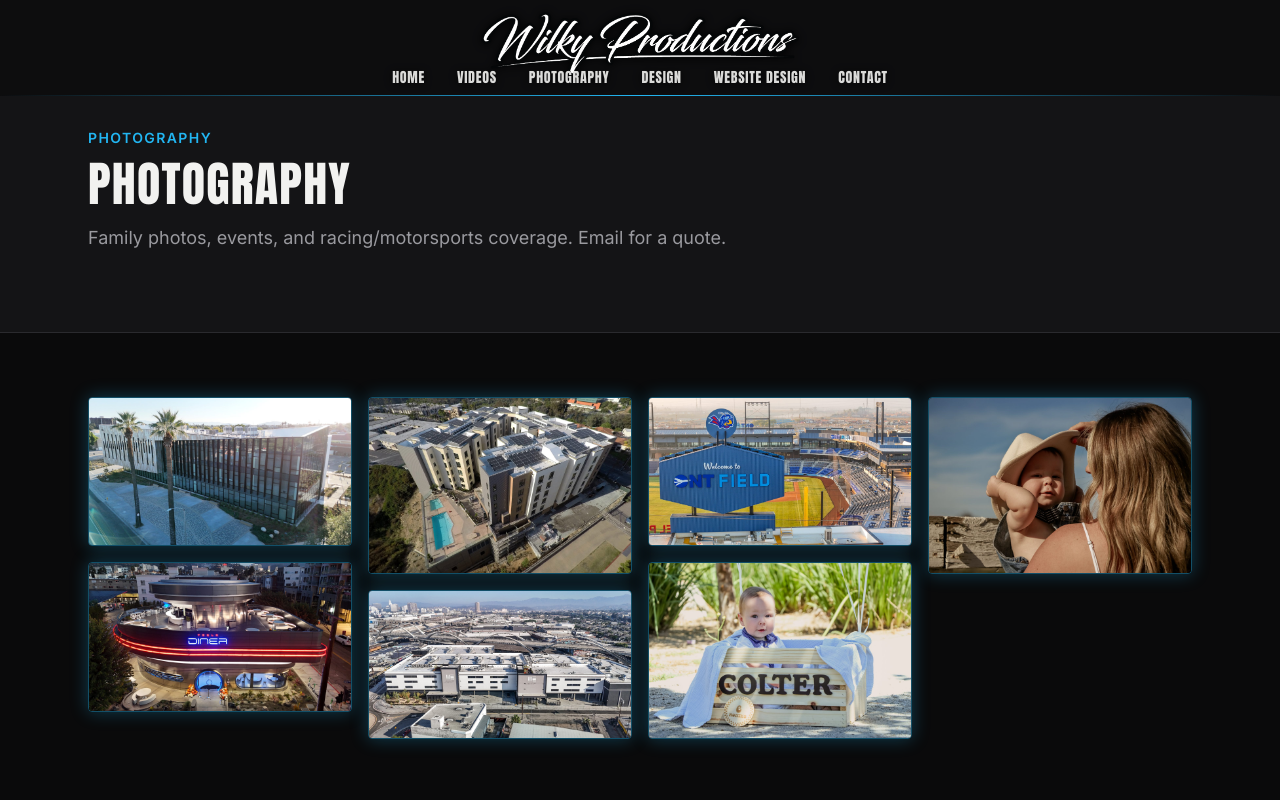
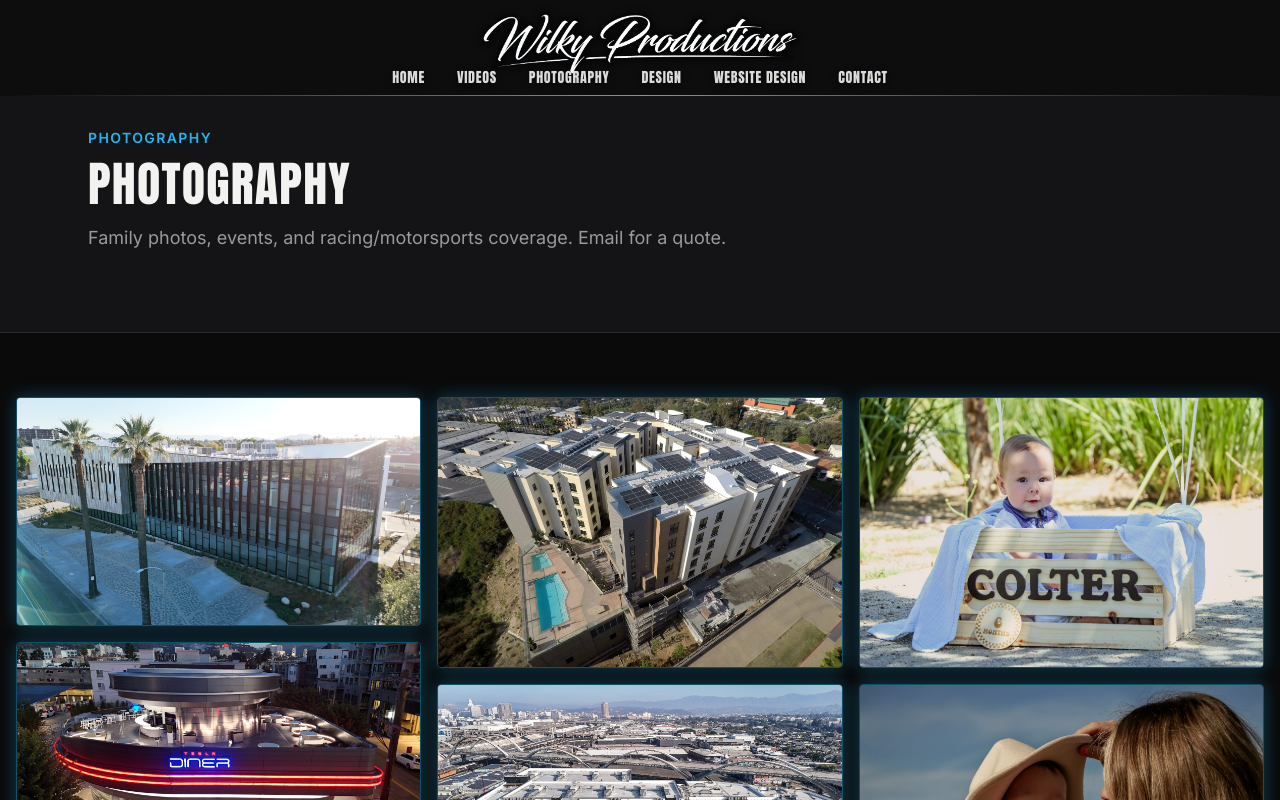
Before and after one commit to WilkyProductions/WilkyProductions, a Next.js app: page /photography in a window 1280 px wide. Shown: the top 800 px of the page. Built offline with nearby package versions, Linux system fonts and the light colour scheme.

Commit message:
Make photography collage full-width and larger
Removed the max-w-6xl container so the masonry collage stretches
edge-to-edge, and dropped column counts from 2/3/4 to 1/2/3 so each
photo reads noticeably bigger, matching the live site's layout.

```diff
--- a/src/app/photography/page.tsx
+++ b/src/app/photography/page.tsx
@@ -18,7 +18,7 @@ export default function PhotographyPage() {
         description="Family photos, events, and racing/motorsports coverage. Email for a quote."
       />
 
-      <section className="mx-auto max-w-6xl px-6 py-16">
+      <section className="px-4 py-16">
         <PhotoFeed items={photographyGallery} />
       </section>
 
--- a/src/components/PhotoFeed.tsx
+++ b/src/components/PhotoFeed.tsx
@@ -3,7 +3,7 @@ import type { Photo } from "@/lib/media";
 
 export default function PhotoFeed({ items }: { items: Photo[] }) {
   return (
-    <div className="columns-2 gap-4 sm:columns-3 lg:columns-4">
+    <div className="columns-1 gap-4 sm:columns-2 lg:columns-3">
       {items.map((photo, i) =>
         photo.src ? (
           <Image
```
